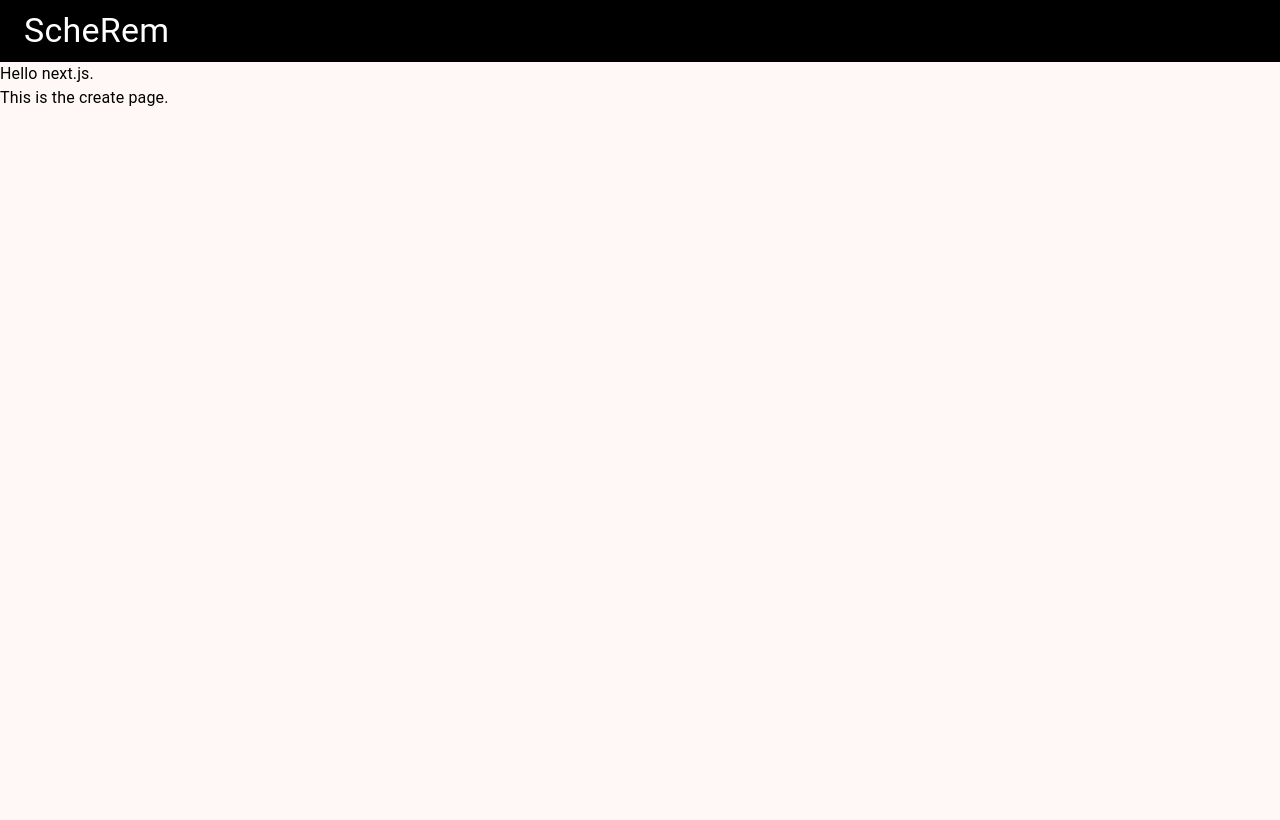
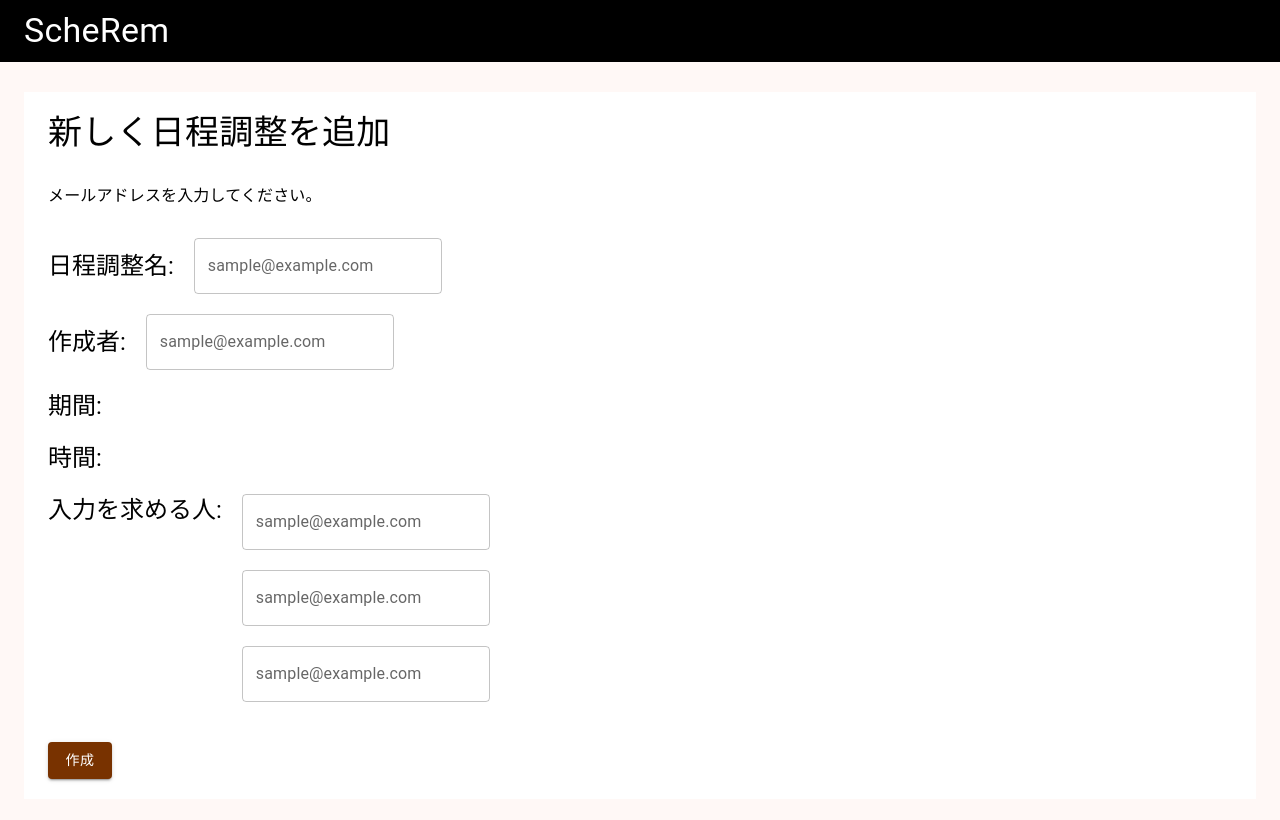
Before and after one commit to mochi-yu/sche-rem-next, a Next.js app: page /create in a window 1280 px wide. Shown: the top 820 px of the page. Built offline with nearby package versions, Linux system fonts and the light colour scheme.

Commit message:
add: 日程調整画面の作成(仮)

```diff
--- a/app/create/page.tsx
+++ b/app/create/page.tsx
@@ -1,10 +1,38 @@
-import { Typography } from "@mui/material"
+import { Typography, Container, Stack, TextField, Button } from "@mui/material"
 
 export default function CreatePage() {
   return(
     <>
-      <Typography children={"Hello next.js."} />
-      <Typography children={"This is the create page."} />
+      <Container sx={{my: "30px"}} maxWidth={false}>
+        <Container sx={{my: "20px", bgcolor: "white", py: "20px", px: "20px"}} maxWidth={false}>
+          <Typography children="新しく日程調整を追加" variant="h4" sx={{mr: "50px"}} />
+
+          <Typography variant="body1" sx={{py: "30px"}}>メールアドレスを入力してください。</Typography>
+          <Stack direction="row" alignItems="center">
+            <Typography children="日程調整名:" variant="h5" sx={{mr: "20px"}}/>
+            <TextField id="outlined-basic" label="sample@example.com" variant="outlined"/>
+          </Stack>
+          <Stack direction="row" alignItems="center" sx={{my: "20px"}}>
+            <Typography children="作成者:" variant="h5" sx={{mr: "20px"}}/>
+            <TextField id="outlined-basic" label="sample@example.com" variant="outlined"/>
+          </Stack>
+          <Stack direction="row" alignItems="center">
+            <Typography children="期間:" variant="h5" sx={{mr: "20px"}}/>
+          </Stack>
+          <Stack direction="row" alignItems="center" sx={{my: "20px"}}>
+            <Typography children="時間:" variant="h5" sx={{mr: "20px"}}/>
+          </Stack>
+          <Stack direction="row" sx={{my: "20px"}}>
+            <Typography children="入力を求める人:" variant="h5" sx={{mr: "20px"}}/>
+            <Stack direction="column" alignItems="center">
+              <TextField id="outlined-basic" label="sample@example.com" variant="outlined"/>
+              <TextField id="outlined-basic" label="sample@example.com" variant="outlined" sx={{my: "20px"}}/>
+              <TextField id="outlined-basic" label="sample@example.com" variant="outlined"/>
+            </Stack>
+          </Stack>
+          <Button variant="contained" sx={{bgcolor: "#783200", mt: "20px", alignItems: "center"}}>作成</Button>
+        </Container>
+      </Container>
     </>
   )
 }
```
